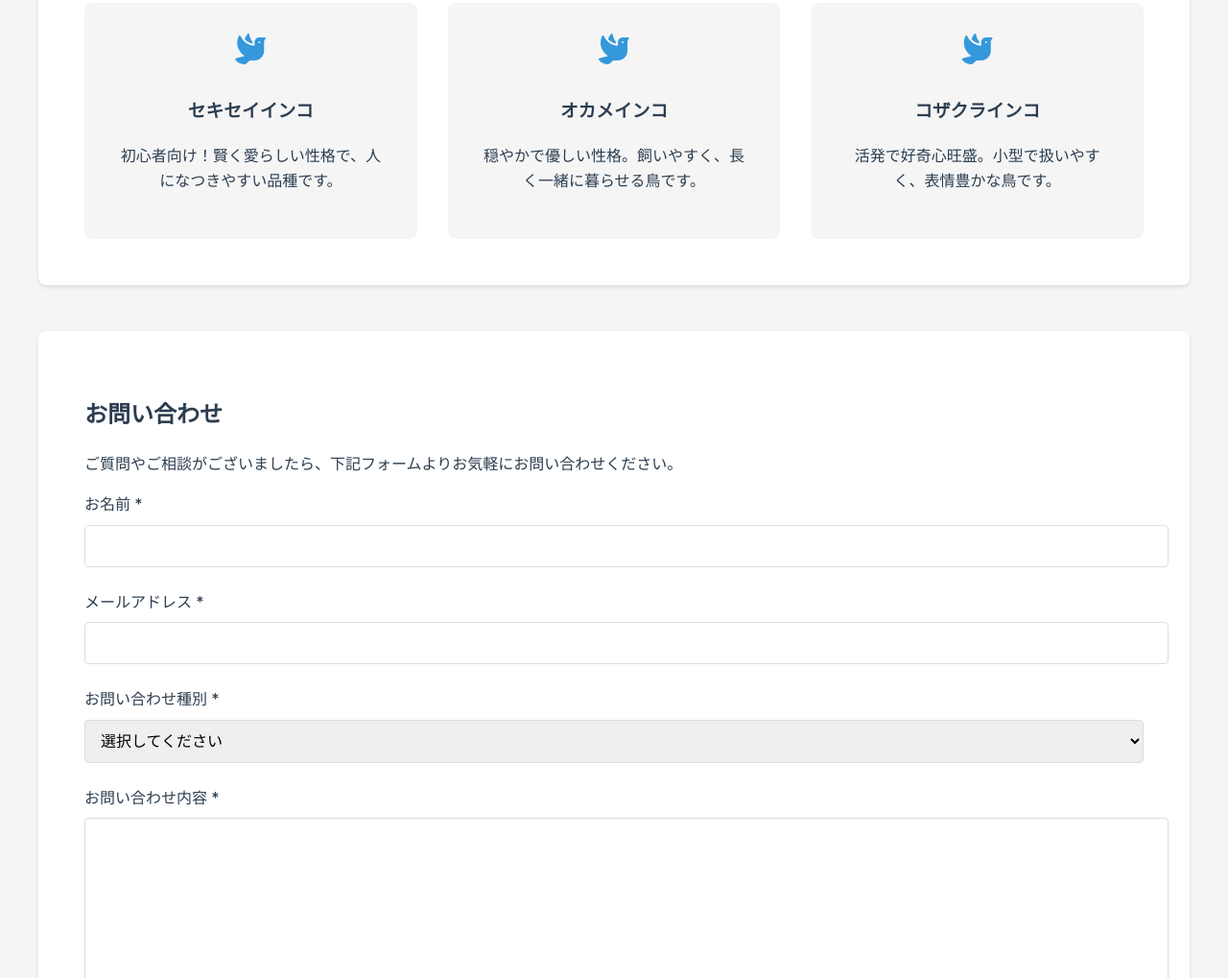
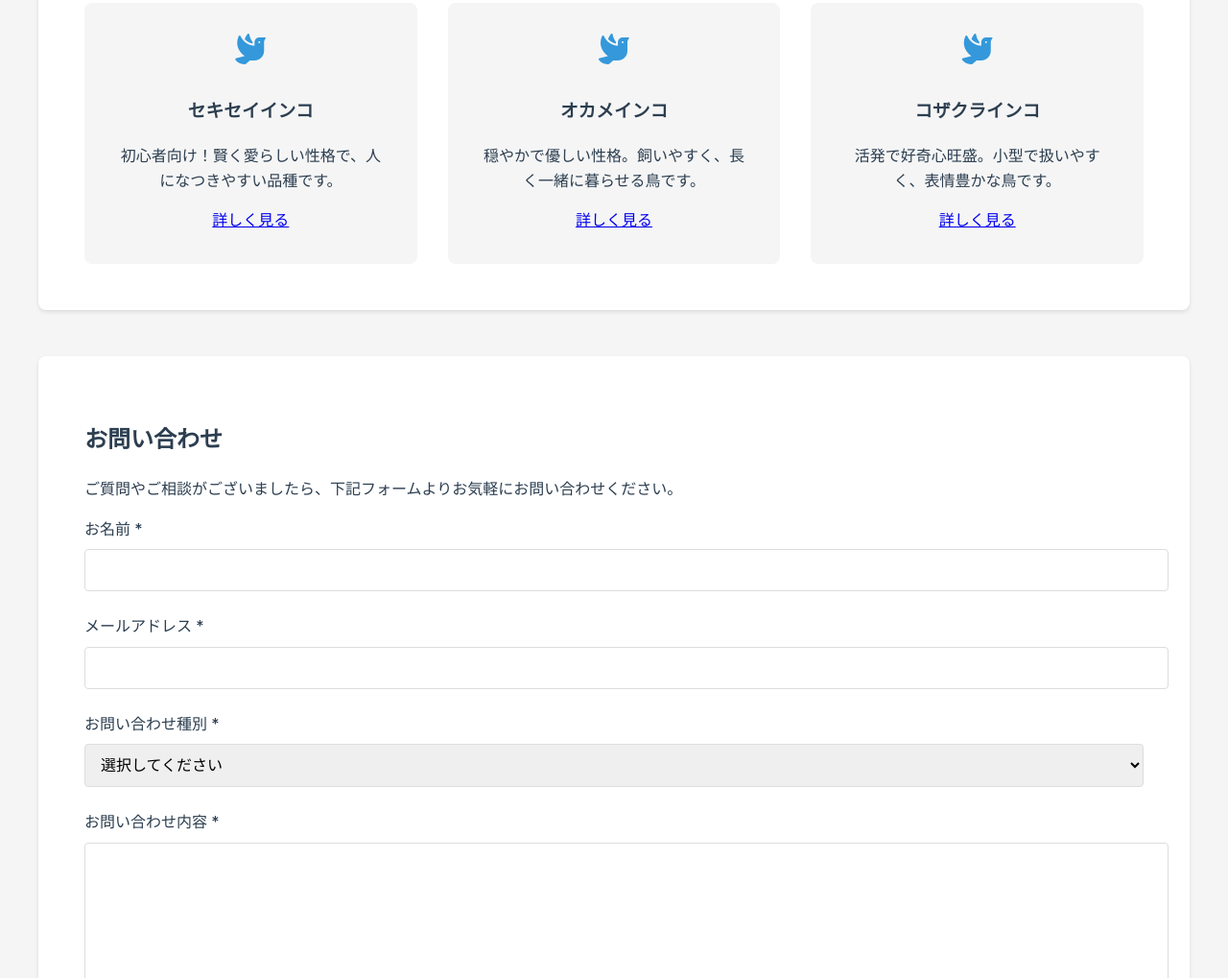
Before and after one commit to Pontax16/tori-trip, a plain HTML site: page index.html in a window 1280 px wide. Shown: the part 1134-2153 px from the top of the page at 96% size. Drawn offline with Linux system fonts and the light colour scheme.

Commit message:
Add links to bird detail pages from main page

```diff
--- a/index.html
+++ b/index.html
@@ -605,16 +605,19 @@
                     <i class="fas fa-dove"></i>
                     <h3>セキセイインコ</h3>
                     <p>初心者向け！賢く愛らしい性格で、人になつきやすい品種です。</p>
+                    <a href="birds/budgerigar.html" class="btn">詳しく見る</a>
                 </div>
                 <div class="bird-type">
                     <i class="fas fa-dove"></i>
                     <h3>オカメインコ</h3>
                     <p>穏やかで優しい性格。飼いやすく、長く一緒に暮らせる鳥です。</p>
+                    <a href="#" class="btn">詳しく見る</a>
                 </div>
                 <div class="bird-type">
                     <i class="fas fa-dove"></i>
                     <h3>コザクラインコ</h3>
                     <p>活発で好奇心旺盛。小型で扱いやすく、表情豊かな鳥です。</p>
+                    <a href="#" class="btn">詳しく見る</a>
                 </div>
             </div>
         </section>
```
